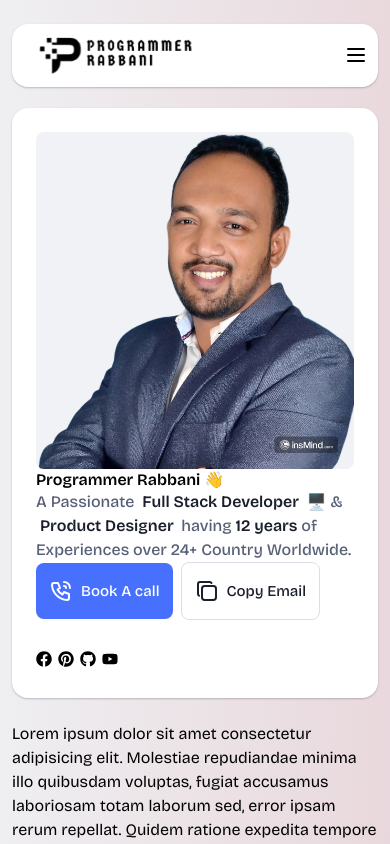
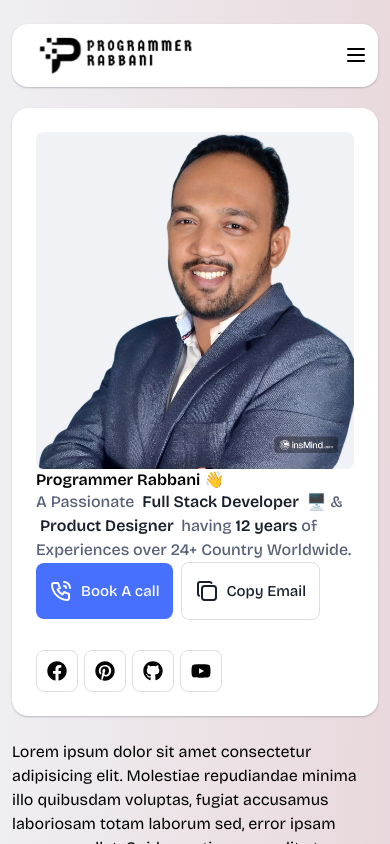
Before and after one commit to programmerrabbani01/programmerrabbani, a Next.js app: page / in a window 390 px wide. Shown: the top 844 px of the page. Built offline with nearby package versions, Linux system fonts and the light colour scheme.

Commit message:
Static Sidebar work done , just need responsive

```diff
--- a/components/StaticSidebar/StaticSidebar.tsx
+++ b/components/StaticSidebar/StaticSidebar.tsx
@@ -71,7 +71,7 @@ export default function StaticSidebar({}: Props) {
                 <IconPhoneCall stroke={2} className="mr-2" />
                 Book A call
               </button>
-              <button className="py-4 px-[13px] text-[15px] rounded-lg font-medium leading-[1.5em] bg-transparent hover:bg-[#f0f2f5] transition-all duration-300 border-[1px] border-[#dbdfe5] dark:border-[#1a1f2c] text-[#1a1f2c] dark:text-[rgba(240,242,245,.7)] flex items-center">
+              <button className="py-4 px-[13px] text-[15px] rounded-lg font-medium leading-[1.5em] bg-transparent hover:bg-[#f0f2f5] dark:hover:bg-[#1a1f2c] dark:hover:text-white transition-all duration-300 border border-[#dbdfe5] dark:border-[#1a1f2c] text-[#1a1f2c] dark:text-[rgba(240,242,245,.7)] flex items-center">
                 <IconCopy stroke={2} className="mr-2" />
                 Copy Email
               </button>
@@ -81,8 +81,16 @@ export default function StaticSidebar({}: Props) {
               <ul className="list-none">
                 {socialLinks.map((social) => {
                   return (
-                    <li key={social.id} className="inline-block mr-[6px]">
-                      <Link href={social.url}>{social.icon}</Link>
+                    <li
+                      key={social.id}
+                      className="inline-block mr-[6px] rounded-lg border border-[#dbdfe5] dark:border-none dark:bg-[#0e1018]"
+                    >
+                      <Link
+                        href={social.url}
+                        className="text-xl text-center flex items-center justify-center leading-10 w-10 h-10 dark:text-[#64748b] dark:hover:text-[#4770ff]"
+                      >
+                        {social.icon}
+                      </Link>
                     </li>
                   );
                 })}
```
